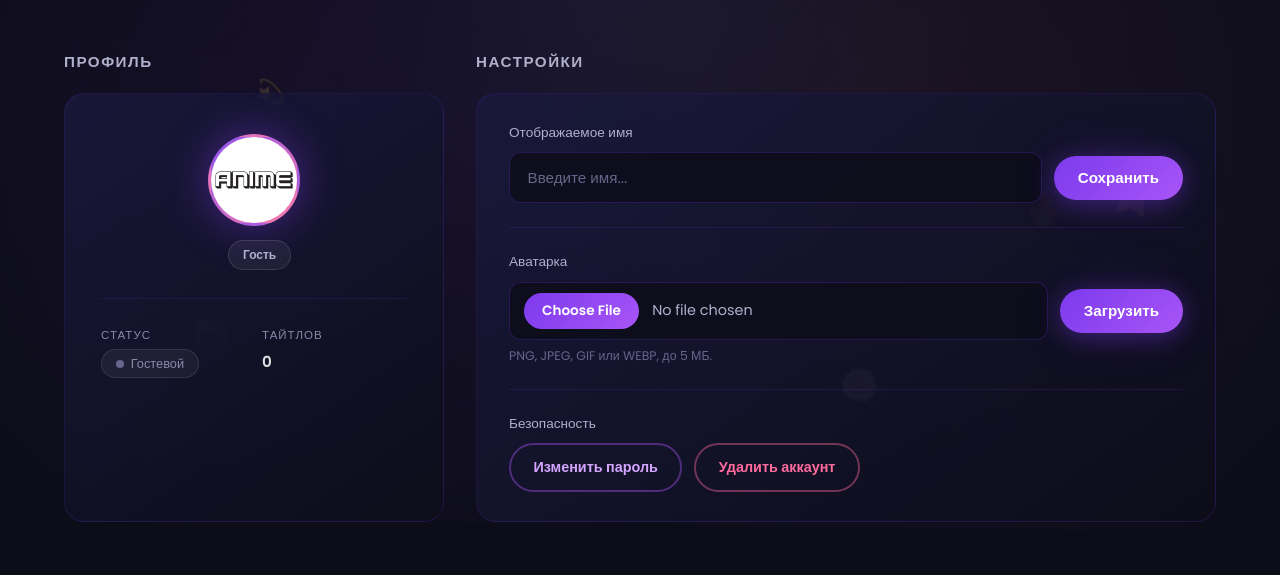
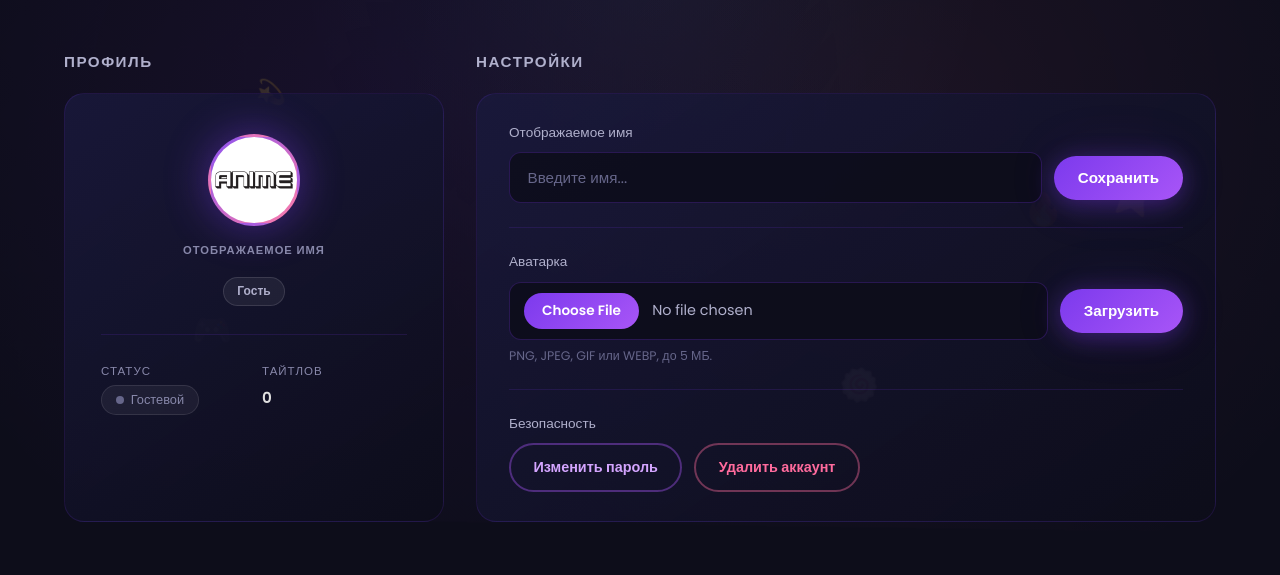
Before and after one commit to GrandefallBitater/AnimeQuiz, a Spring app: page /profile in a window 1280 px wide. Shown: the part 286-861 px from the top of the page. Run offline with Thymeleaf, Linux system fonts and the light colour scheme; the template is opened without the code that fills it, so the values that code supplies are empty; some of the project's set-up classes (security, data sources, template engines, error pages and the like) are left out, and stand-ins take their place; database files in the repository are not loaded.

Commit message:
Clarify login on the auth and profile pages

```diff
--- a/pom.xml
+++ b/pom.xml
@@ -11,7 +11,7 @@
 
   <groupId>com.example</groupId>
   <artifactId>AnimeQuiz</artifactId>
-  <version>0.1.33-SNAPSHOT</version>
+  <version>0.1.34-SNAPSHOT</version>
   <packaging>jar</packaging>
   <name>AnimeQuiz</name>
   <description>Аниме выбор картинок</description>
--- a/src/main/java/com/example/animequiz/controller/profileController.java
+++ b/src/main/java/com/example/animequiz/controller/profileController.java
@@ -102,6 +102,7 @@ public class profileController {
         model.addAttribute("displayName", displayName(auth, request));
         model.addAttribute("authenticated", AuthService.isAuthenticated(auth));
         model.addAttribute("hasAvatar", storageService.findAvatar(key).isPresent());
+        model.addAttribute("username", auth != null ? auth.getName() : null);
         if (AuthService.isAuthenticated(auth)) {
             userRepository.findByUsername(auth.getName()).ifPresent(u -> {
                 boolean isAdmin = u.getAuthorities().stream().anyMatch(a -> {
--- a/src/main/resources/static/profilePage/profile.css
+++ b/src/main/resources/static/profilePage/profile.css
@@ -100,6 +100,52 @@ input[type="file"]::file-selector-button:hover {
 .import-row .form-input { flex: 1; min-width: 180px; }
 
 .summary-avatar { object-fit: cover; overflow: hidden; }
+
+.profile-page .summary-top { gap: 1rem; }
+
+.profile-page .summary-identity {
+    display: flex;
+    flex-direction: column;
+    align-items: center;
+    gap: 0.9rem;
+    width: 100%;
+}
+
+.profile-page .identity-field {
+    display: flex;
+    flex-direction: column;
+    align-items: center;
+    gap: 0.2rem;
+    max-width: 100%;
+}
+
+.profile-page .identity-label {
+    font-size: 0.7rem;
+    font-weight: 600;
+    letter-spacing: 1px;
+    text-transform: uppercase;
+    color: #8888aa;
+}
+
+.profile-page .identity-login {
+    font-size: 1.7rem;
+    font-weight: 700;
+    line-height: 1.2;
+    word-break: break-word;
+    background: linear-gradient(135deg, #ffffff 0%, #d9c4ff 55%, #ff9dc4 100%);
+    -webkit-background-clip: text;
+    -webkit-text-fill-color: transparent;
+    background-clip: text;
+}
+
+.profile-page .identity-display-name {
+    font-size: 1.05rem;
+    font-weight: 500;
+    line-height: 1.3;
+    color: #b0b0cc;
+    word-break: break-word;
+}
+
 
 .titles-panel { padding: 1.75rem 2rem; }
 
--- a/src/main/resources/templates/profile.html
+++ b/src/main/resources/templates/profile.html
@@ -52,8 +52,15 @@
                              class="summary-avatar"
                              alt="Аватар"
                              th:src="${hasAvatar} ? @{/profile/avatar} : @{server-images/anime-logo.png}">
-                        <div class="summary-name">
-                            <span id="profileDisplayName" th:text="${displayName}">User</span>
+                        <div class="summary-identity">
+                            <div class="identity-field" th:if="${authenticated}">
+                                <span class="identity-label">Логин</span>
+                                <span class="identity-login" id="profileUsername" th:text="${username}">username</span>
+                            </div>
+                            <div class="identity-field">
+                                <span class="identity-label">Отображаемое имя</span>
+                                <span class="identity-display-name" id="profileDisplayName" th:text="${displayName}">User</span>
+                            </div>
                             <span th:if="${authenticated and userRole != null}"
                                   class="role-badge"
                                   th:classappend="${userRole == 'ADMIN'} ? 'role-admin' : 'role-user'"
```
Also changed, not shown: src/main/resources/static/auth/auth.css (+92 -0 lines), src/main/resources/templates/login.html (+9 -2 lines), src/main/resources/templates/register.html (+14 -7 lines), src/main/resources/static/server-images/question-mark.svg (added).
